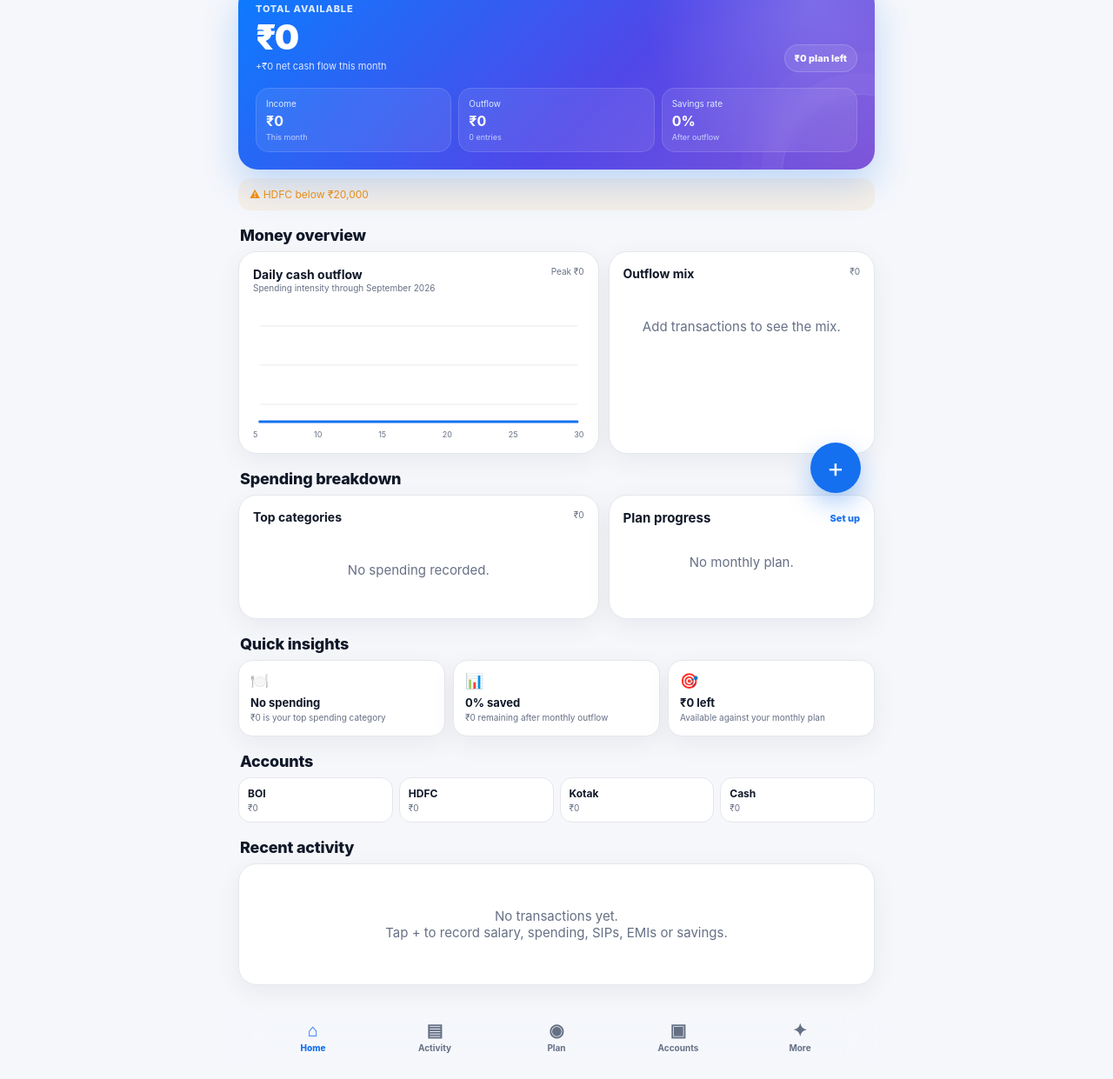
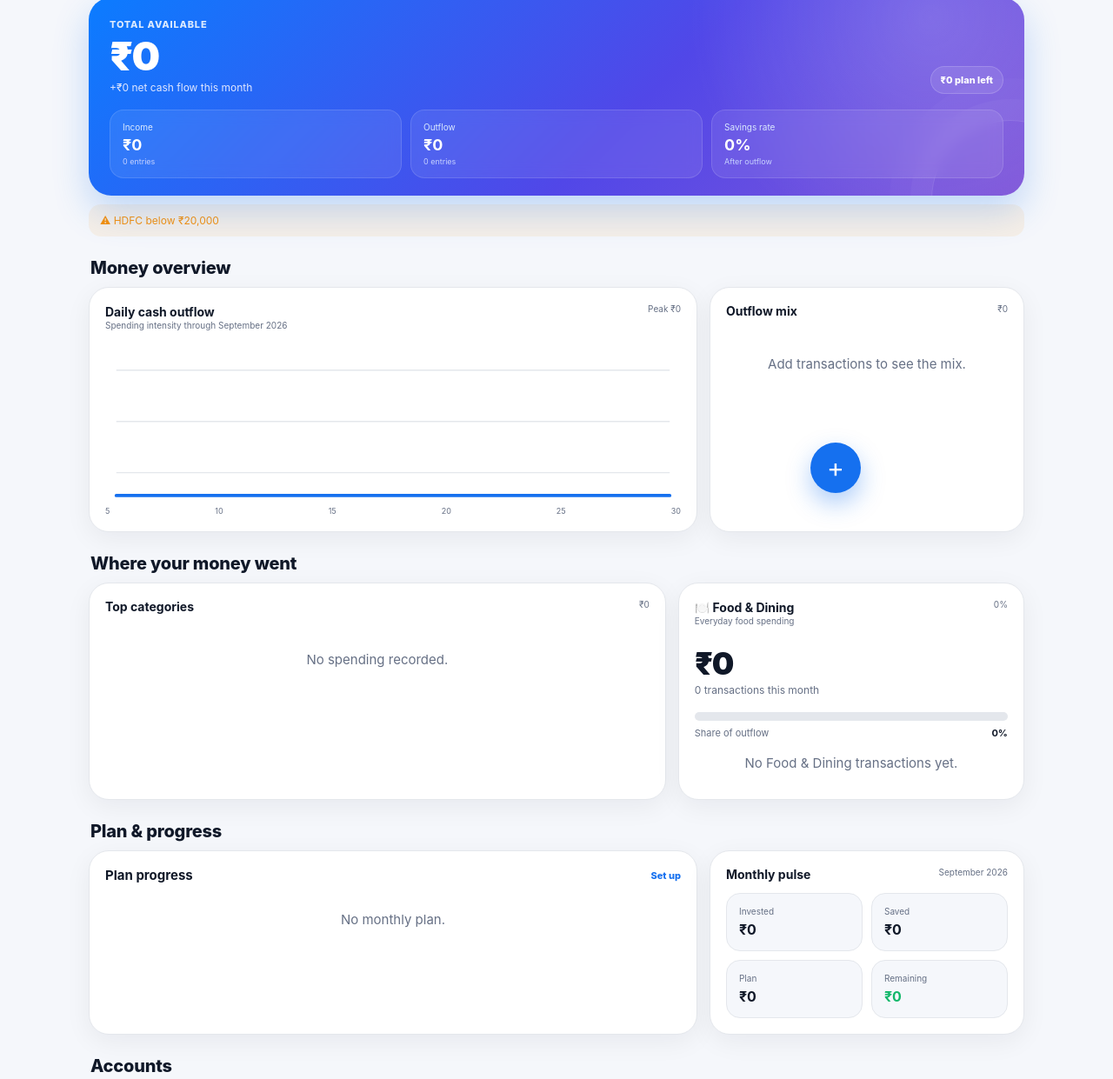
Before and after one commit to Samarth045/newtest, a plain HTML site: page app.html in a window 1280 px wide. Shown: the part 146-1387 px from the top of the page at 87% size. Drawn offline with Linux system fonts and the light colour scheme.

Commit message:
Redesign dashboard with richer charts and focused food spending

```diff
--- a/app.html
+++ b/app.html
@@ -9,7 +9,7 @@
 <meta name="apple-mobile-web-app-title" content="My Money Control">
 <link rel="manifest" href="./manifest.json">
 <link rel="icon" href="./icon.svg">
-<title>My Money Control • v21</title>
+<title>My Money Control • v23</title>
 <style>
 :root{--bg:#f5f7fb;--card:#fff;--text:#101828;--muted:#667085;--line:#e4e7ec;--blue:#1570ef;--blue2:#155eef;--green:#12b76a;--red:#f04438;--orange:#f79009;--purple:#7f56d9;--cyan:#06aed4;--shadow:0 8px 30px rgba(16,24,40,.06)}
 *{box-sizing:border-box}html{scroll-behavior:smooth}body{margin:0;background:var(--bg);color:var(--text);font:15px -apple-system,BlinkMacSystemFont,"SF Pro Display","Segoe UI",system-ui,sans-serif;padding-bottom:94px}
@@ -110,6 +110,66 @@ input,select,textarea{width:100%;background:var(--bg);color:var(--text);border:1
 .quickRow{display:grid;grid-template-columns:repeat(4,1fr);gap:8px}.quickTile{border:1px solid var(--line);background:var(--card);border-radius:15px;padding:11px;text-align:left;color:var(--text)}.quickTile i{font-style:normal;font-size:17px}.quickTile b{display:block;font-size:10px;margin-top:5px}.quickTile span{display:block;font-size:9px;color:var(--muted);margin-top:2px}
 .sectionTitle{margin-top:18px}
 @media(max-width:620px){.premiumGrid{grid-template-columns:1fr}.insightStrip{grid-template-columns:1fr 1fr}.quickRow{grid-template-columns:repeat(2,1fr)}.heroBalance{font-size:34px}.ringWrap{justify-content:center}}
+/* v23 advanced finance dashboard */
+.app{max-width:1120px;padding:0 22px 34px}
+.top{margin:0 -22px;padding:16px 22px 13px}
+.brand{font-size:26px}
+.month{margin:12px 0 16px}.month b{font-size:18px}
+.sectionTitle{font-size:20px;margin:24px 2px 10px}
+.dashboardWide{display:grid;grid-template-columns:minmax(0,1.45fr) minmax(300px,.75fr);gap:14px}
+.dashboardWide>.premiumCard{margin:0}
+.homeHero{padding:24px 24px 20px;border-radius:26px}
+.homeHero .heroBalance{font-size:46px}
+.homeHero .heroDelta{font-size:12px}
+.homeKpis{gap:10px}
+.homeKpi{padding:13px 14px;border-radius:16px}
+.homeKpi b{font-size:18px}
+.premiumCard{padding:18px;border-radius:23px}
+.cashflowSvg{height:190px}
+.ringWrap{min-height:190px}
+.ring{width:148px;height:148px}
+.ring:after{inset:31px}
+.ringCenter{font-size:12px}
+.spendingLayout{grid-template-columns:minmax(0,1.25fr) minmax(280px,.75fr)}
+.spendingLayout .premiumCard{min-height:250px}
+.topSpend{gap:15px}
+.spendRow{grid-template-columns:32px 1fr auto}
+.spendIcon{width:32px;height:32px;font-size:16px}
+.spendName{font-size:12px}
+.spendVal{font-size:12px}
+.spendTrack{height:8px}
+.foodFocus{display:flex;flex-direction:column}
+.foodAmount{font-size:36px;font-weight:900;letter-spacing:-1.5px;margin:8px 0 1px}
+.foodTrack{height:10px;background:var(--line);border-radius:99px;overflow:hidden;margin:18px 0 7px}
+.foodTrack i{display:block;height:100%;border-radius:99px;background:linear-gradient(90deg,#f79009,#f04438)}
+.foodMeta{display:flex;justify-content:space-between;color:var(--muted);font-size:11px}
+.foodMeta b{color:var(--text)}
+.foodRecent{margin-top:auto;padding-top:13px}
+.foodRecent .row{padding:9px 0;border-bottom:1px solid var(--line);font-size:11px}
+.foodRecent .row:last-child{border-bottom:0}
+.moneyPulse{min-height:100%}
+.pulseGrid{display:grid;grid-template-columns:1fr 1fr;gap:10px}
+.pulseGrid>div{padding:14px;border-radius:16px;background:var(--bg);border:1px solid var(--line)}
+.pulseGrid span{display:block;color:var(--muted);font-size:10px}
+.pulseGrid b{display:block;margin-top:5px;font-size:16px}
+.accountStrip{gap:10px}
+.accountPill{padding:13px 14px;border-radius:17px}
+.accountPill span{font-size:12px;color:var(--text);font-weight:750}
+.accountPill small{display:block;font-size:9px;color:var(--muted);margin-top:4px}
+.notice{margin-top:10px}
+@media(max-width:820px){
+ .app{max-width:760px;padding:0 14px 28px}.top{margin:0 -14px;padding:14px 14px 12px}
+ .dashboardWide,.spendingLayout{grid-template-columns:1fr}
+}
+@media(max-width:620px){
+ .homeHero{padding:20px}.homeHero .heroBalance{font-size:34px}
+ .dashboardWide,.spendingLayout{gap:10px}
+ .premiumCard{padding:15px}
+ .cashflowSvg{height:145px}
+ .ringWrap{min-height:145px}
+ .ring{width:122px;height:122px}.ring:after{inset:25px}
+ .accountStrip{grid-template-columns:repeat(2,1fr)}
+}
 </style>
 </head>
 <body>
@@ -156,7 +216,7 @@ function migrate(){
   if(!S.settings.theme)S.settings.theme="auto";
   if(S.settings.dailyReminder===undefined)S.settings.dailyReminder=false;
   if(S.settings.budgetAlerts===undefined)S.settings.budgetAlerts=true;
-  S.version=21;
+  S.version=23;
 }
 migrate();
 let tab="home",month=thisMonth(),query="",toastTimer;
@@ -272,20 +332,24 @@ function home(){
   const spend=ledger.filter(t=>inMonth(t,month)&&t.type==="expense");
   const cats={};spend.forEach(t=>{const k=t.category||"Other";cats[k]=(cats[k]||0)+n(t.amount)});
   const topCats=Object.entries(cats).sort((a,b)=>b[1]-a[1]);
-  const top=topCats[0]||["No spending",0];
+  const food=topCats.find(([k])=>normText(k).includes("food")||normText(k).includes("dining"));
+  const foodTx=spend.filter(t=>normText(t.category).includes("food")||normText(t.category).includes("dining"));
+  const foodTotal=food?food[1]:0;
+  const foodShare=out?foodTotal/out*100:0;
   return header()+monthBar()+
-  '<div class="card hero homeHero"><div class="heroBalanceRow"><div><div class="heroLabel">TOTAL AVAILABLE</div><div class="heroBalance">'+money(netWorth())+'</div><div class="heroDelta">'+(net>=0?'+'+money(net):'-'+money(Math.abs(net)))+' net cash flow this month</div></div><div class="heroBadge">'+(remaining>=0?money(remaining)+' plan left':'Over plan '+money(Math.abs(remaining)))+'</div></div><div class="homeKpis"><div class="homeKpi"><span>Income</span><b>'+money(inc)+'</b><small>This month</small></div><div class="homeKpi"><span>Outflow</span><b>'+money(out)+'</b><small>'+ledger.filter(t=>inMonth(t,month)&&OUT.includes(t.type)).length+' entries</small></div><div class="homeKpi"><span>Savings rate</span><b>'+Math.round(savingsRate)+'%</b><small>After outflow</small></div></div></div>'+
+  '<div class="card hero homeHero"><div class="heroBalanceRow"><div><div class="heroLabel">TOTAL AVAILABLE</div><div class="heroBalance">'+money(netWorth())+'</div><div class="heroDelta">'+(net>=0?'+':'-')+money(Math.abs(net))+' net cash flow this month</div></div><div class="heroBadge">'+(remaining>=0?money(remaining)+' plan left':'Over plan '+money(Math.abs(remaining)))+'</div></div><div class="homeKpis"><div class="homeKpi"><span>Income</span><b>'+money(inc)+'</b><small>'+ledger.filter(t=>inMonth(t,month)&&t.type==="income").length+' entries</small></div><div class="homeKpi"><span>Outflow</span><b>'+money(out)+'</b><small>'+ledger.filter(t=>inMonth(t,month)&&OUT.includes(t.type)).length+' entries</small></div><div class="homeKpi"><span>Savings rate</span><b>'+Math.round(savingsRate)+'%</b><small>After outflow</small></div></div></div>'+
   (low.length?'<div class="notice">⚠ '+low.map(a=>esc(a.name)+' below '+money(a.minBalance)).join(' • ')+'</div>':'')+
-  '<div class="sectionTitle">Money overview</div><div class="premiumGrid"><div class="premiumCard">'+cashflowChart()+'</div><div class="premiumCard">'+outflowRing()+'</div></div>'+
-  '<div class="sectionTitle">Spending breakdown</div><div class="premiumGrid"><div class="premiumCard">'+topSpendingChart(topCats)+'</div><div class="premiumCard">'+planMiniChart()+'</div></div>'+
-  '<div class="sectionTitle">Quick insights</div><div class="insightStrip">'+
-  '<div class="insight"><div class="emoji">🍽️</div><b>'+esc(top[0])+'</b><span>'+money(top[1])+' is your top spending category</span></div>'+
-  '<div class="insight"><div class="emoji">📊</div><b>'+Math.round(savingsRate)+'% saved</b><span>'+money(Math.max(0,net))+' remaining after monthly outflow</span></div>'+
-  '<div class="insight"><div class="emoji">🎯</div><b>'+money(Math.max(0,remaining))+' left</b><span>Available against your monthly plan</span></div></div>'+
-  '<div class="sectionTitle">Accounts</div><div class="accountStrip">'+S.accounts.map(a=>'<div class="accountPill"><b>'+esc(a.name)+'</b><span>'+money(balance(a.id))+'</span></div>').join('')+'</div>'+
-  '<div class="sectionTitle">Recent activity</div><div class="premiumCard compactRecent">'+recent(4)+'</div>';
+  '<div class="sectionTitle">Money overview</div><div class="dashboardWide"><div class="premiumCard">'+cashflowChart()+'</div><div class="premiumCard">'+outflowRing()+'</div></div>'+
+  '<div class="sectionTitle">Where your money went</div><div class="dashboardWide spendingLayout"><div class="premiumCard">'+topSpendingChart(topCats)+'</div><div class="premiumCard foodFocus">'+
+    '<div class="cardTitle"><div><b>🍽️ Food & Dining</b><span style="display:block">Everyday food spending</span></div><span>'+Math.round(foodShare)+'%</span></div>'+
+    '<div class="foodAmount">'+money(foodTotal)+'</div><div class="sub">'+foodTx.length+' transaction'+(foodTx.length===1?'':'s')+' this month</div>'+
+    '<div class="foodTrack"><i style="width:'+Math.min(100,foodShare)+'%"></i></div>'+
+    '<div class="foodMeta"><span>Share of outflow</span><b>'+Math.round(foodShare)+'%</b></div>'+
+    (foodTx.length?'<div class="foodRecent">'+foodTx.slice().sort((a,b)=>String(b.date).localeCompare(String(a.date))).slice(0,3).map(t=>'<div class="row"><span>'+esc(t.description||t.category)+'</span><b>'+money(t.amount)+'</b></div>').join('')+'</div>':'<div class="empty" style="padding:18px 0 4px">No Food & Dining transactions yet.</div>')+
+  '</div></div>'+
+  '<div class="sectionTitle">Plan & progress</div><div class="dashboardWide"><div class="premiumCard">'+planMiniChart()+'</div><div class="premiumCard moneyPulse"><div class="cardTitle"><b>Monthly pulse</b><span>'+fmtMonth(month)+'</span></div><div class="pulseGrid"><div><span>Invested</span><b>'+money(inv)+'</b></div><div><span>Saved</span><b>'+money(sav)+'</b></div><div><span>Plan</span><b>'+money(plan)+'</b></div><div><span>Remaining</span><b class="'+(remaining<0?'negative':'positive')+'">'+money(Math.abs(remaining))+(remaining<0?' over':'')+'</b></div></div></div></div>'+
+  '<div class="sectionTitle">Accounts</div><div class="accountStrip">'+S.accounts.map(a=>'<div class="accountPill"><b>'+esc(a.name)+'</b><span>'+money(balance(a.id))+'</span>'+(n(a.minBalance)>0?'<small>Min '+money(a.minBalance)+'</small>':'')+'</div>').join('')+'</div>';
 }
-
 function cashflowChart(){
   const [yy,mm]=month.split("-").map(Number),days=new Date(yy,mm,0).getDate();
   const vals=[];let max=0;
@@ -475,7 +539,7 @@ window.addEventListener("storage",e=>{
     }
   }catch(err){}
 });
-if("serviceWorker"in navigator)window.addEventListener("load",()=>navigator.serviceWorker.register("./sw.js?v=21",{updateViaCache:"none"}).then(r=>r.update()).catch(()=>{}));
+if("serviceWorker"in navigator)window.addEventListener("load",()=>navigator.serviceWorker.register("./sw.js?v=23",{updateViaCache:"none"}).then(r=>r.update()).catch(()=>{}));
 render();
 </script>
 </body>
```
